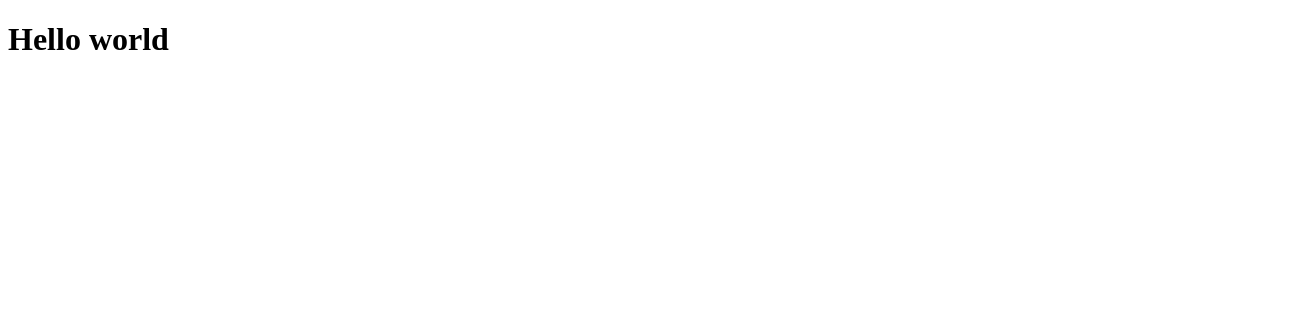
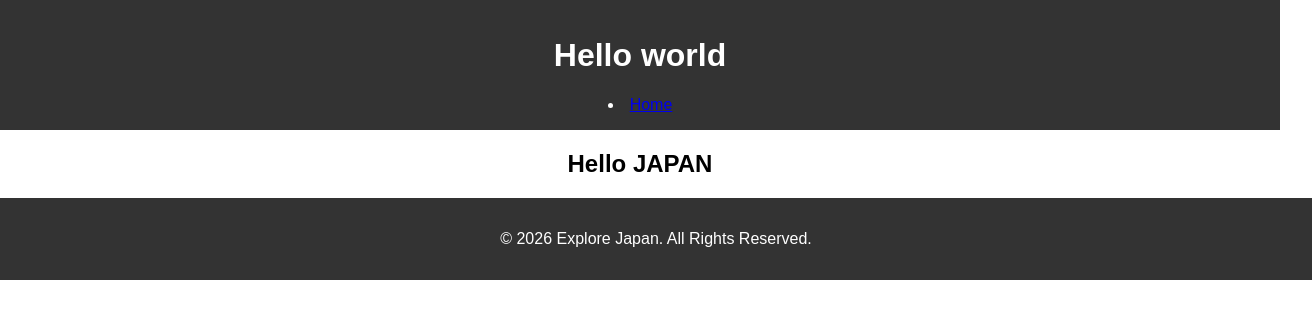
Before and after one commit to Hiroki1029-p/Hiroki1029-p.github.io, a plain HTML site: page index.html in a window 1280 px wide. Shown: the whole page, 1312 px wide, since content can reach past the window. Drawn offline with Linux system fonts and the light colour scheme.

Commit message:
Create basic GitHub Pages site.

```diff
--- a/index.html
+++ b/index.html
@@ -9,13 +9,15 @@
 <body>
     <header>
       <h1>Hello world</h1>
+      <nav class="navber">
+        <li><a href="index.html">Home</a></li>
+      </nav>
     </header>
     <main>
-
+       <h2>Hello JAPAN</h2>
     </main>
     <footer>
-
+      <p>&copy; 2026 Explore Japan. All Rights Reserved.</p>
     </footer>
-
 </body>
 </html>
--- a/main.css
+++ b/main.css
@@ -0,0 +1,41 @@
+body {
+     font-family: Arial, sans-serif;
+    margin: 0;
+    padding: 0;
+}
+
+h1, h2, h3 {
+    text-align: center;
+}
+
+nav ul {
+    list-style-type: none;
+    padding: 0;
+    margin: 0;
+    display: flex;
+    justify-content: center;
+}
+
+nav ul li {
+    margin: 0 1em;
+}
+nav ul li a {
+    color: #fff;
+    text-decoration: none;
+}
+
+header {
+    background-color: #333;
+    color: #fff;
+    padding: 1em;
+    text-align: center;
+}
+
+footer {
+    background-color: #333;
+    color: #fff;
+    text-align: center;
+    padding: 1em;
+    bottom: 0;
+    width: 100%;
+}
```
